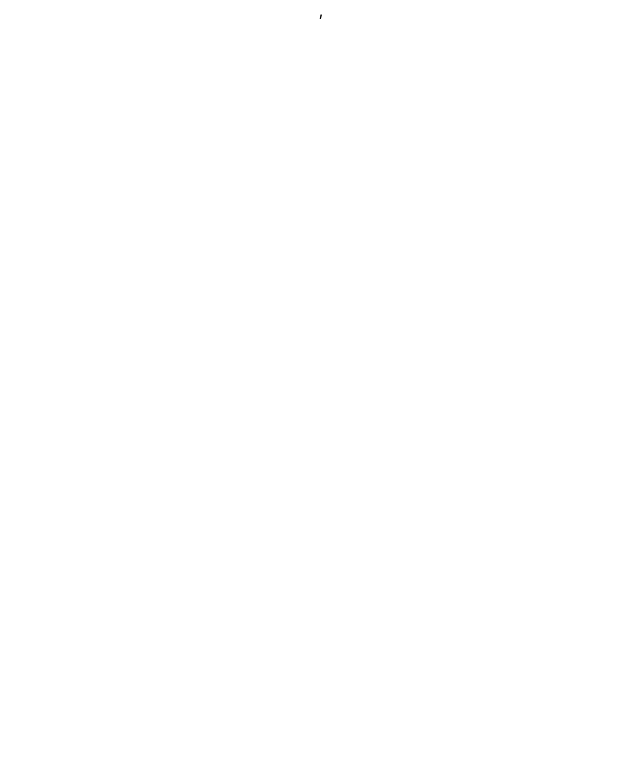
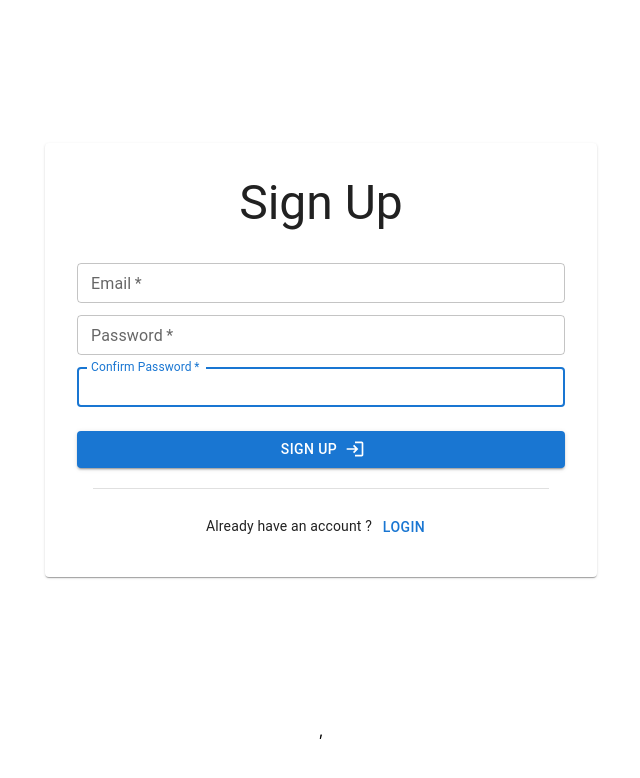
Before and after one commit to VanshWadhwa/school-manager-frontend, a React (Create React App) app: page /signup in a window 1280 px wide. Before the commit this address had no page. Shown: the top 778 px of the page, without its empty margins (319-959 px from the left). Built offline with nearby package versions, Linux system fonts and the light colour scheme.

Commit message:
Added Signup login and logout pages

```diff
--- a/package.json
+++ b/package.json
@@ -5,6 +5,7 @@
   "dependencies": {
     "@emotion/react": "^11.8.2",
     "@emotion/styled": "^11.8.1",
+    "@mui/icons-material": "^5.5.0",
     "@mui/material": "^5.5.0",
     "@testing-library/jest-dom": "^5.16.2",
     "@testing-library/react": "^12.1.4",
--- a/src/App.js
+++ b/src/App.js
@@ -1,5 +1,8 @@
 import "./App.css";
 import Login from "./pages/auth/Login.js";
+import Logout from "./pages/auth/Logout.js";
+import Signup from "./pages/auth/Signup.js";
+
 import Home from "./pages/Home.js";
 
 import { BrowserRouter, Routes, Route, Link } from "react-router-dom";
@@ -11,6 +14,8 @@
         <Routes>
           <Route path="/" element={<Home />} />
           <Route path="/login" element={<Login />} />
+          <Route path="/logout" element={<Logout />} />
+          <Route path="/signup" element={<Signup />} />
 
           {/* <Route path="invoices" element={<Invoices />} /> */}
         </Routes>
--- a/src/pages/auth/Login.js
+++ b/src/pages/auth/Login.js
@@ -1,7 +1,94 @@
-import React from "react";
+import {
+  Button,
+  Container,
+  Divider,
+  Paper,
+  TextField,
+  Typography,
+} from "@mui/material";
+import LoginIcon from "@mui/icons-material/Login";
+import { Box } from "@mui/system";
+import { Link } from "react-router-dom";
+import React, { useState } from "react";
 
 const Login = () => {
-  return <div>Login</div>;
+  const [loading, setLoading] = useState(false);
+
+  return (
+    <Box className="bg-shapes">
+      <Container
+        component="main"
+        maxWidth="sm"
+        sx={{ minHeight: "90vh" }}
+        style={{ display: "flex", justifyContent: "center" }}
+      >
+        {loading === false && (
+          <Paper
+            style={
+              {
+                // backgroundColor: "pink",
+              }
+            }
+            sx={{ p: 4, m: "auto" }}
+          >
+            <Typography component="h1" variant="h3">
+              Login
+            </Typography>
+            <Box component="form" noValidate sx={{ mt: 3 }}>
+              <TextField
+                required
+                fullWidth
+                autoFocus
+                name="email"
+                type="email"
+                margin="dense"
+                variant="outlined"
+                label="Email"
+                size="small"
+              />
+              <TextField
+                required
+                fullWidth
+                autoFocus
+                name="password"
+                type="password"
+                margin="dense"
+                variant="outlined"
+                label="Password"
+                size="small"
+              />
+              <br />
+              <br />
+
+              <Button
+                variant="contained"
+                type="submit"
+                fullWidth
+                endIcon={<LoginIcon />}
+              >
+                Login
+              </Button>
+            </Box>
+            <br />
+
+            <Divider variant="middle" />
+            <br />
+            <>
+              <Typography component="p" variant="body2">
+                Don't have an account?
+                <Link to="/signup">
+                  <Button variant="text" to="/signup">
+                    Sign Up
+                  </Button>
+                </Link>
+              </Typography>
+            </>
+          </Paper>
+        )}
+        {/* </Box> */}
+      </Container>
+    </Box>
+  );
 };
 
 export default Login;
--- a/src/pages/auth/Logout.js
+++ b/src/pages/auth/Logout.js
@@ -0,0 +1,88 @@
+import { Box, Button, Container, Paper, Typography } from "@mui/material";
+import React, { useState, useEffect, Fragment } from "react";
+import LogoutIcon from "@mui/icons-material/Logout";
+
+const Logout = () => {
+  const [loading, setLoading] = useState(false);
+
+  //      --------------------------------------------
+  //   Commented this incase you need this stuff
+  //   ------------------------------------------------
+  //   const [msg, sendNotification] = useNotification();
+
+  //   const SERVER_URL = process.env.REACT_APP_SERVER_URL;
+  //   const CLIENT_URL = process.env.REACT_APP_CLIENT_URL;
+
+  //   useEffect(() => {
+  //     if (localStorage.getItem("token") == null) {
+  //       window.location.replace(`${CLIENT_URL}/login`);
+  //       sendNotification({
+  //         msg: "You are not loged in",
+  //         variant: "info",
+  //       });
+  //     } else {
+  //       setLoading(false);
+  //     }
+  //   }, []);
+
+  //   const handleLogout = (e) => {
+  //     e.preventDefault();
+
+  //     fetch(`${SERVER_URL}/api/v1/users/auth/logout/`, {
+  //       method: "POST",
+  //       headers: {
+  //         "Content-Type": "application/json",
+  //         Authorization: `Token ${localStorage.getItem("token")}`,
+  //       },
+  //     })
+  //       .then((res) => res.json())
+  //       .then((data) => {
+  //         sendNotification({
+  //           msg: "Loged Out",
+  //           variant: "info",
+  //         });
+  //         console.log(data);
+  //         localStorage.clear();
+  //         window.location.replace(`${CLIENT_URL}/login`);
+  //       });
+  //   };
+
+  return (
+    <Box className="bg-shapes">
+      {loading === false && (
+        <Container
+          component="main"
+          maxWidth="sm"
+          sx={{ minHeight: "90vh" }}
+          style={{ display: "flex", justifyContent: "center" }}
+        >
+          {loading === false && (
+            <Paper
+              style={
+                {
+                  // backgroundColor: "pink",
+                }
+              }
+              sx={{ p: 4, m: "auto" }}
+            >
+              <Typography component="h1" variant="h5">
+                Are You sure you want to logout?
+              </Typography>
+              <Typography component="span" variant="body2">
+                You will need to login again
+              </Typography>
+              <br />
+              <br />
+              <Button variant="contained" fullWidth endIcon={<LogoutIcon />}>
+                Logout
+              </Button>
+            </Paper>
+          )}
+          {/* </Box> */}
+        </Container>
+      )}
+    </Box>
+  );
+};
+
+export default Logout;
--- a/src/pages/auth/Signup.js
+++ b/src/pages/auth/Signup.js
@@ -0,0 +1,173 @@
+import React, { useState, useEffect } from "react";
+// import useNotification from "../../components/layout/Snackbar";
+import LoginIcon from "@mui/icons-material/Login";
+import { Box } from "@mui/system";
+import { Link } from "react-router-dom";
+import {
+  Button,
+  Container,
+  Divider,
+  Paper,
+  TextField,
+  Typography,
+} from "@mui/material";
+
+const Signup = () => {
+  const [email, setEmail] = useState("");
+  const [password1, setPassword1] = useState("");
+  const [password2, setPassword2] = useState("");
+  const [loading, setLoading] = useState(false);
+
+  //   const [msg, sendNotification] = useNotification();
+
+  //   const SERVER_URL = process.env.REACT_APP_SERVER_URL;
+  //   const CLIENT_URL = process.env.REACT_APP_CLIENT_URL;
+
+  //   useEffect(() => {
+  //     if (localStorage.getItem("token") !== null) {
+  //       sendNotification({
+  //         msg: "You are already Loged in",
+  //         variant: "info",
+  //       });
+  //       window.location.replace(`${CLIENT_URL}/editor`);
+  //     } else {
+  //       setLoading(false);
+  //     }
+  //   }, []);
+
+  //   const onSubmit = (e) => {
+  //     e.preventDefault();
+
+  //     const user = {
+  //       email: email,
+  //       password1: password1,
+  //       password2: password2,
+  //     };
+
+  //     fetch(`${SERVER_URL}/api/v1/users/auth/register/`, {
+  //       method: "POST",
+  //       headers: {
+  //         "Content-Type": "application/json",
+  //       },
+  //       body: JSON.stringify(user),
+  //     })
+  //       .then((res) => res.json())
+  //       .then((data) => {
+  //         if (data.key) {
+  //           localStorage.clear();
+  //           localStorage.setItem("token", data.key);
+  //           sendNotification({
+  //             msg: "Signed Up",
+  //             variant: "info",
+  //           });
+  //           window.location.replace(`${CLIENT_URL}/onboard`);
+  //         } else {
+  //           sendNotification({
+  //             msg: "Wrong Credentials",
+  //             variant: "error",
+  //           });
+  //           setEmail("");
+  //           setPassword1("");
+  //           setPassword2("");
+  //           localStorage.clear();
+  //           setErrors(true);
+  //         }
+  //       });
+  //   };
+
+  return (
+    <Box className="bg-shapes">
+      <Container
+        component="main"
+        maxWidth="sm"
+        sx={{ minHeight: "90vh" }}
+        style={{ display: "flex", justifyContent: "center" }}
+      >
+        {loading === false && (
+          <Paper
+            style={
+              {
+                // backgroundColor: "pink",
+              }
+            }
+            sx={{ p: 4, m: "auto" }}
+          >
+            <Typography component="h1" variant="h3">
+              Sign Up
+            </Typography>
+            <Box component="form" noValidate sx={{ mt: 3 }}>
+              <TextField
+                required
+                fullWidth
+                autoFocus
+                name="email"
+                type="email"
+                value={email}
+                margin="dense"
+                variant="outlined"
+                label="Email"
+                size="small"
+                onChange={(e) => setEmail(e.target.value)}
+              />
+              <TextField
+                required
+                fullWidth
+                autoFocus
+                name="password1"
+                type="password"
+                value={password1}
+                onChange={(e) => setPassword1(e.target.value)}
+                margin="dense"
+                variant="outlined"
+                label="Password"
+                size="small"
+              />
+              <TextField
+                required
+                fullWidth
+                autoFocus
+                name="password2"
+                type="password"
+                value={password2}
+                onChange={(e) => setPassword2(e.target.value)}
+                margin="dense"
+                variant="outlined"
+                label="Confirm Password"
+                size="small"
+              />
+
+              <br />
+              <br />
+
+              <Button
+                variant="contained"
+                type="submit"
+                fullWidth
+                endIcon={<LoginIcon />}
+              >
+                Sign up
+              </Button>
+            </Box>
+            <br />
+
+            <Divider variant="middle" />
+            <br />
+            <>
+              <Typography component="p" variant="body2">
+                Already have an account ?
+                <Link to="/login">
+                  <Button variant="text" to="/login">
+                    Login
+                  </Button>
+                </Link>
+              </Typography>
+            </>
+          </Paper>
+        )}
+        {/* </Box> */}
+      </Container>
+    </Box>
+  );
+};
+
+export default Signup;
```
Also changed, not shown: 1 other file (tests, documents, lock files or other folders).
